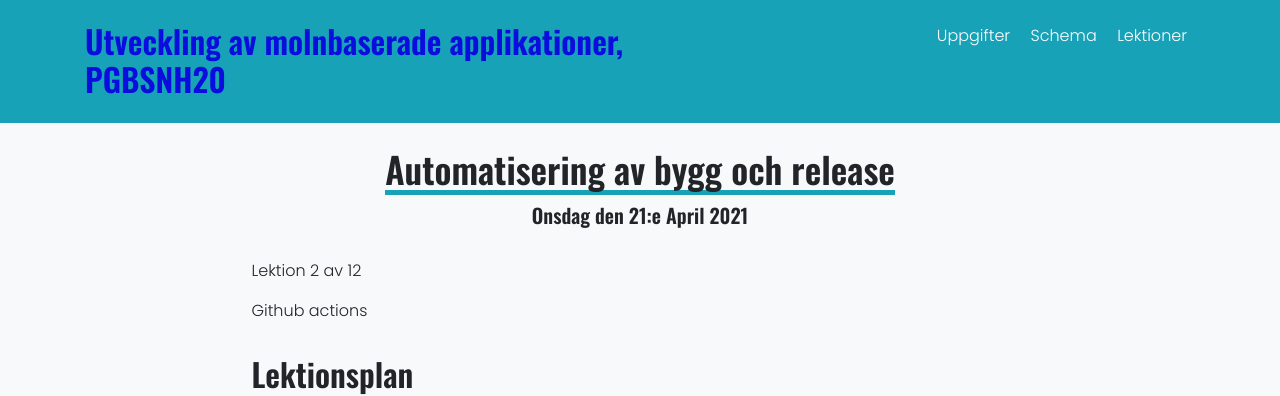
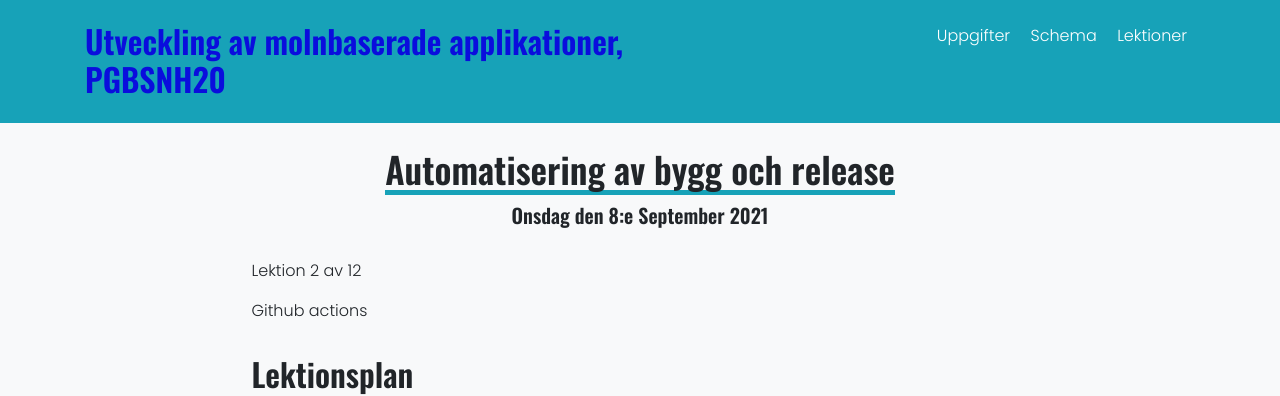
Before and after one commit to PGBSNH20/PGBSNH20-molnapplikationer, a Jekyll site: the page built from lectures/02-ci.md, in a window 1280 px wide. Shown: the top 396 px of the page. Built offline with Jekyll 4.4.1, drawn with Linux system fonts in a browser that asks for light colours; nearby versions of some CDN libraries.

Commit message:
Adds link sstructure

```diff
--- a/lectures/02-ci.md
+++ b/lectures/02-ci.md
@@ -1,7 +1,7 @@
 ---
 layout: lecture
 title: Automatisering av bygg och release
-lectureDate: Onsdag den 21:e April 2021
+lectureDate: Onsdag den 8:e September 2021
 permalink: /cloud-lectures/ci
 ---
 
@@ -16,8 +16,8 @@ Github actions
 ## Lektionslitteratur
 *Detta är material (artiklar, videoer, blogs, podcasts etc) som är den teoretiska bas för denna lektion, det antas att du har läst/set/lystnad detta innan lektionen starter.*
 
-{% include lecturenontopics.html lectureData="lecture_servers_and_development_enviroment_using_docker" %}
-{% include lecturetopics.html lectureData="lecture_servers_and_development_enviroment_using_docker" %}
+{% include lecturenontopics.html lectureData="lecture_automatisering_av_bygg_och_release" %}
+{% include lecturetopics.html lectureData="lecture_automatisering_av_bygg_och_release" %}
 
 ## Övning med buddy
 
```
